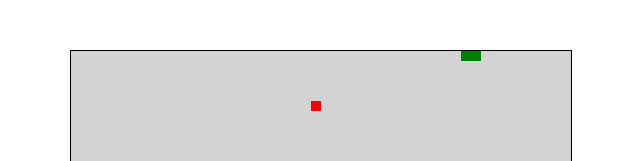
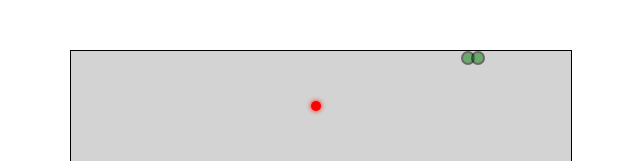
Before and after one commit to AlekseiSamoilov/snake-game, a React (Create React App) app: page / in a window 1280 px wide. Shown: the top 161 px of the page, without its empty margins (319-959 px from the left). Built offline with nearby package versions, Linux system fonts and the light colour scheme.

Commit message:
feat: style changes

```diff
--- a/src/app.module.css
+++ b/src/app.module.css
@@ -5,17 +5,34 @@
   border: 1px solid black;
   margin: 50px auto;
   background: lightgray;
+  display: flex;
+  align-items: center;
+  justify-content: center;
 }
 
 
 .game_over {
+  text-transform: capitalize;
   text-align: center;
-  font-size: 20px;
-  color: red;
+  font-size: 40px;
+  color: rgb(123, 67, 67);
+  display: flex;
+  align-items: center;
+  justify-content: center;
+  flex-direction: column;
+  gap: 20px;
 }
 
 .start_btn {
-  width: 100px;
+  border: none;
+  width: 150px;
   height: 50px;
-  background-color: red;
+  background-color: rgb(135, 213, 227);
+  font-size: 15px;
+  color: rgb(123, 67, 67);
 }
+
+.start_btn:hover {
+  background-color: blueviolet;
+  color: white;
+}
--- a/src/components/food/food.module.css
+++ b/src/components/food/food.module.css
@@ -2,5 +2,19 @@
     position: absolute;
     width: 2%;
     height: 2%;
-    background-color: red;
+    background-color: rgb(255, 0, 0);
+    animation: glow 1s infinite;
+    border-radius: 10px;
   }
+
+  @keyframes glow {
+    0% {
+      box-shadow: 0 0 10px rgb(201, 16, 16);
+    }
+    50% {
+      box-shadow: 0 0 20px red;
+    }
+    100% {
+      box-shadow: 0 0 5px red;
+    }
+  }
--- a/src/components/snake/snake.module.css
+++ b/src/components/snake/snake.module.css
@@ -3,4 +3,16 @@
     width: 2%;
     height: 2%;
     background-color: green;
+    border-radius: 10px;
+    border: solid 2px rgb(0, 0, 0);
+    animation: fadeOut 0.5s forwards;
   }
+
+@keyframes fadeOut {
+  0% {
+    opacity: 1;
+  }
+  100% {
+    opacity: 0.5;
+  }
+}
--- a/src/components/snake/snake.tsx
+++ b/src/components/snake/snake.tsx
@@ -8,7 +8,7 @@ const Snake: React.FC<ISnakeProps> = ({ snakeDots }) => {
     return (
     <div>
         {snakeDots.map((dot, i) => (
-            <div className={style.snake_dot} key={i} style={{ top: `${dot[1]}%`, left: `${dot[0]}%` }} />
+            <div className={style.snake_dot} key={i} style={{ top: `${dot[1]}%`, left: `${dot[0]}%`, animationDelay: `${i * 50}ms`}} />
         ))}
     </div>
     )
```
